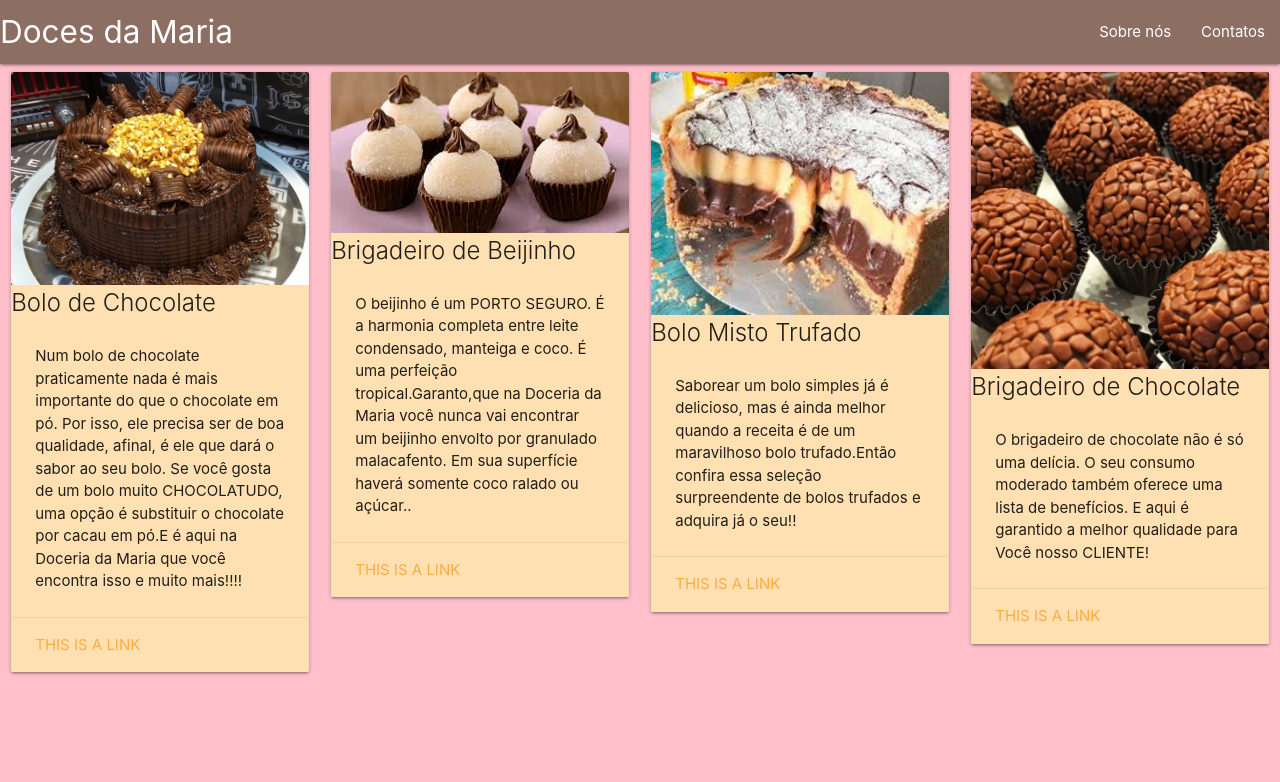
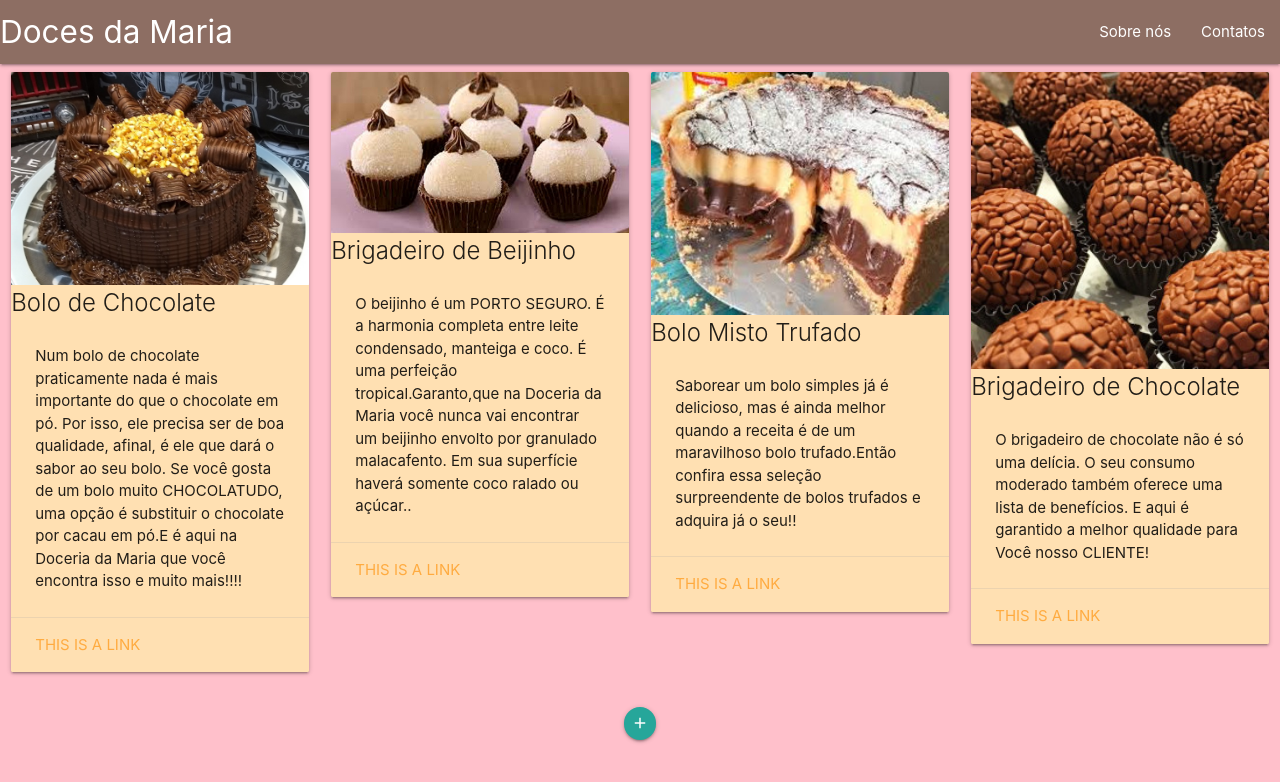
Before and after one commit to gessik-11/gessik-11.github.io, a plain HTML site: page index.html in a window 1280 px wide. Drawn offline with Linux system fonts and the light colour scheme; no server answers.

Commit message:
Update index.html

```diff
--- a/index.html
+++ b/index.html
@@ -104,6 +104,11 @@
     </div>
 
   </div> <!--esse é o fim do row-->
+   <div class="center">
+        <a class="btn-floating btn-small btn-large add-btn sidenav-trigger" data-target="side-form">
+            <i class="material-icons">add</i>
+        </a>
+    </div>
 
       <!--JavaScript at end of body for optimized loading-->
     <!-- The core Firebase JS SDK is always required and must be listed first -->
```
